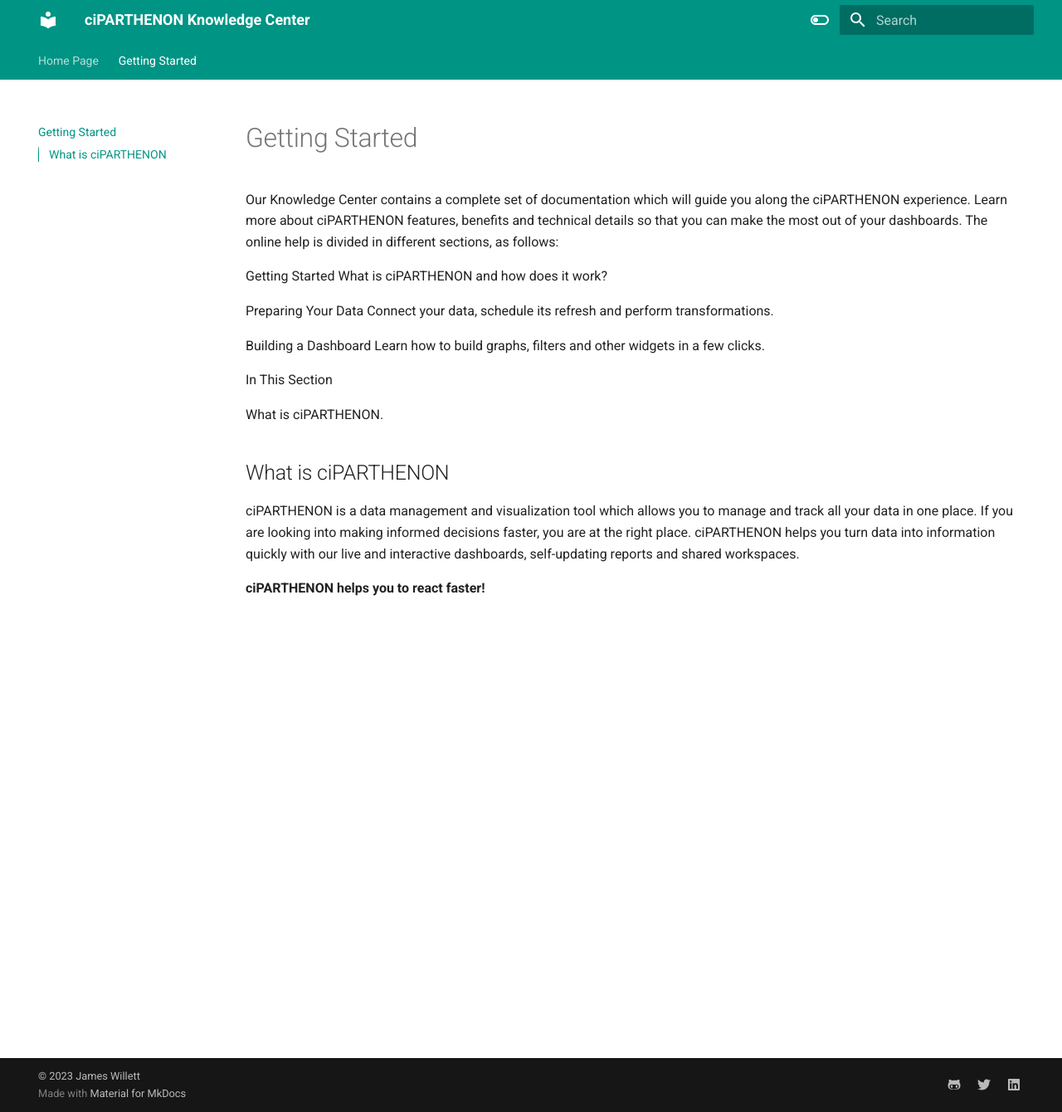
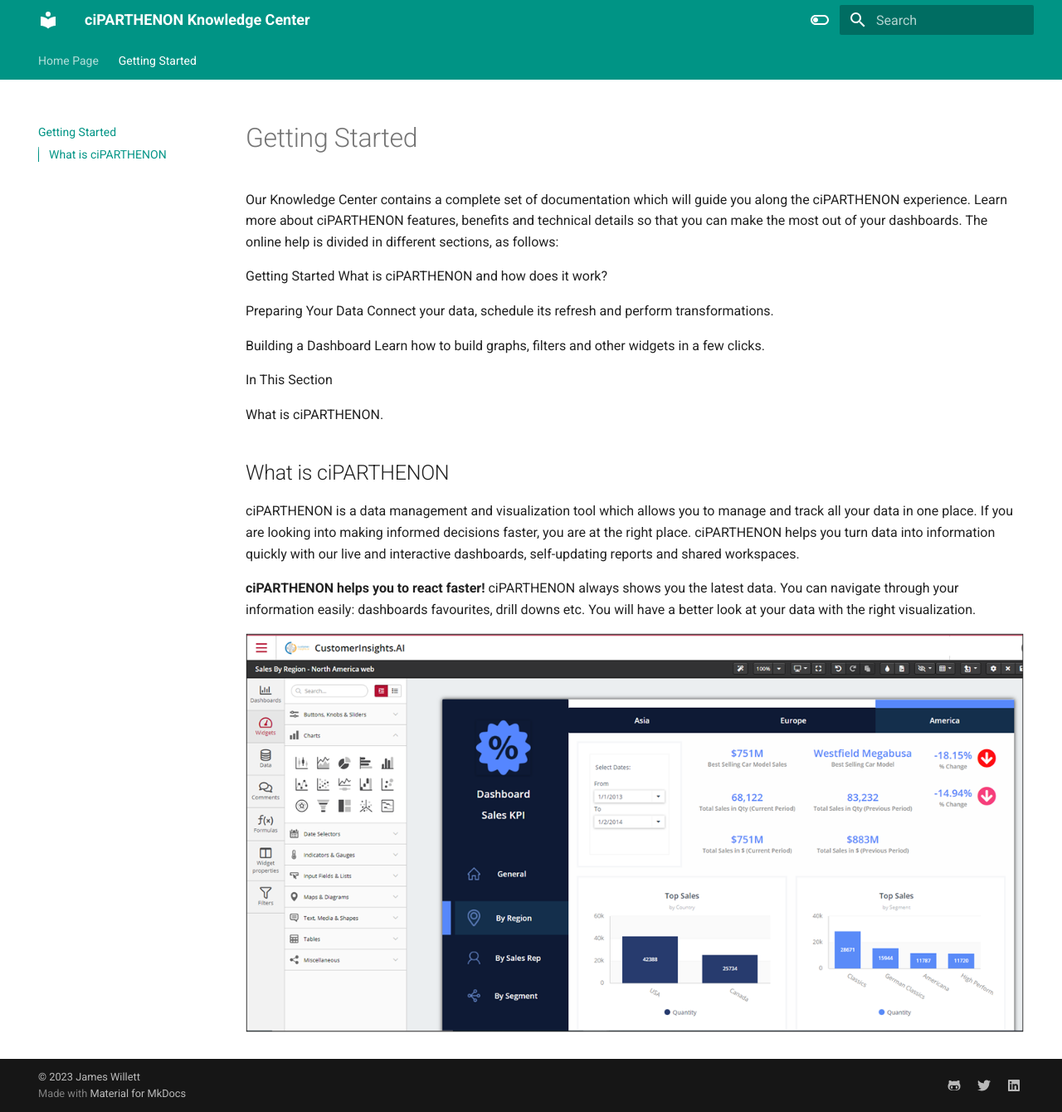
Before and after one commit to gkmitdev/kcciai, an MkDocs documentation site: the page built from docs/page2.md, in a window 1280 px wide and 1340 px high. Shown: the whole window at 83% size. Built offline with MkDocs 1.6.1 and Material for MkDocs 9.7.7, drawn with Linux system fonts in a browser that asks for light colours.

Commit message:
added image live

```diff
--- a/docs/page2.md
+++ b/docs/page2.md
@@ -23,3 +23,6 @@
 ciPARTHENON is a data management and visualization tool which allows you to manage and track all your data in one place. If you are looking into making informed decisions faster, you are at the right place. ciPARTHENON helps you turn data into information quickly with our live and interactive dashboards, self-updating reports and shared workspaces.
 
 **ciPARTHENON helps you to react faster!**
+ciPARTHENON always shows you the latest data. You can navigate through your information easily: dashboards favourites, drill downs etc. You will have a better look at your data with the right visualization.
+
+![Alt text](https://github.com/gkmitdev/kcciai/blob/main/assets/ciPARTHENON_1.png?raw=true)
```
